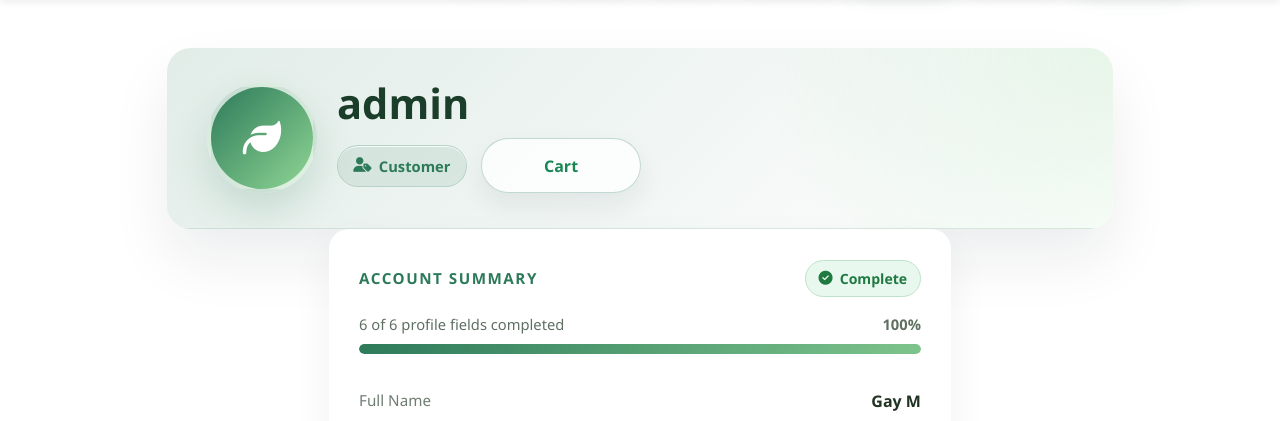
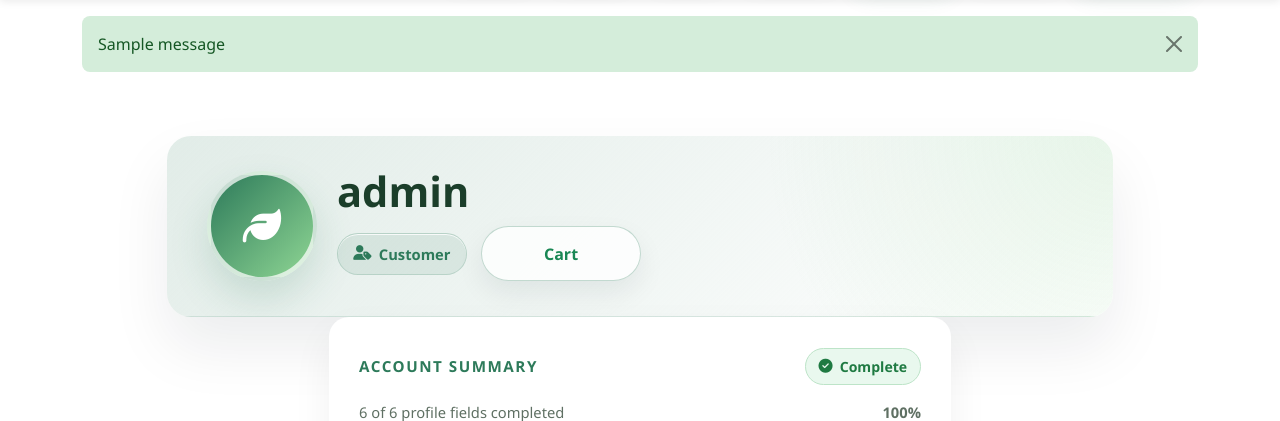
Before and after one commit to klamoste/FruitStore, a Django app: page /accounts/profile/ in a window 1280 px wide. Shown: the part 104-525 px from the top of the page. Run offline with Django 5.2, Linux system fonts and the light colour scheme; a user stored in the database is signed in; data comes from the database, SQL or seed files in the repository; one stand-in notice (Sample message) is shown.

Commit message:
Render flash messages in base template

```diff
--- a/templates/base.html
+++ b/templates/base.html
@@ -503,6 +503,17 @@
         </div>
     </nav>
 
+    {% if messages %}
+    <div class="container-xl">
+        {% for message in messages %}
+        <div class="alert alert-{{ message.tags|default:'info' }} alert-dismissible fade show" role="alert">
+            {{ message }}
+            <button type="button" class="btn-close" data-bs-dismiss="alert" aria-label="Close"></button>
+        </div>
+        {% endfor %}
+    </div>
+    {% endif %}
+
     <!-- ===== CONTENT ===== -->
     {% block content %}{% endblock %}
 
```
